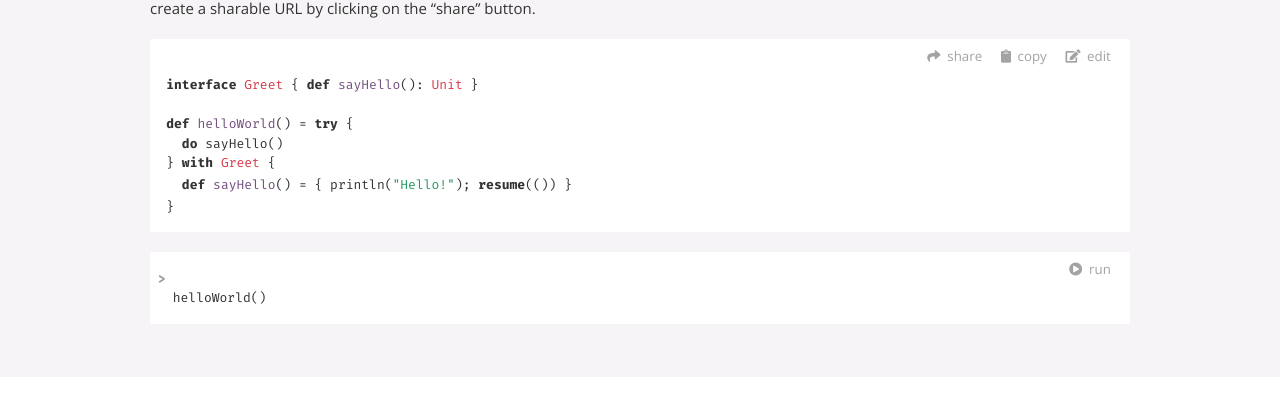
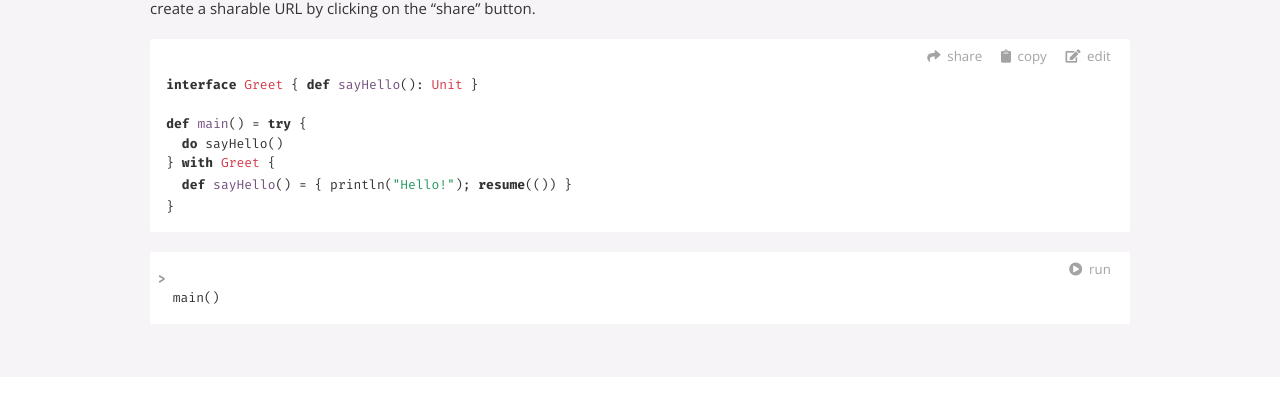
Before and after one commit to effekt-lang/effekt-website, a Jekyll site: the page built from playground.md, in a window 1280 px wide. Shown: the part 349-742 px from the top of the page. Built offline with Jekyll 4.4.1, drawn with Linux system fonts in a browser that asks for light colours.

Commit message:
Rename helloWorld function to main

```diff
--- a/playground.md
+++ b/playground.md
@@ -21,7 +21,7 @@ import option
 <pre><code class="language-effekt" id="playground">
 interface Greet { def sayHello(): Unit }
 
-def helloWorld() = try {
+def main() = try {
   do sayHello()
 } with Greet {
   def sayHello() = { println("Hello!"); resume(()) }
@@ -29,7 +29,7 @@ def helloWorld() = try {
 </code></pre>
 
 <pre><code class="language-effekt:repl" id="repl">
-helloWorld()
+main()
 </code></pre>
 
 <p id="playground-warning" class="hidden">
```
